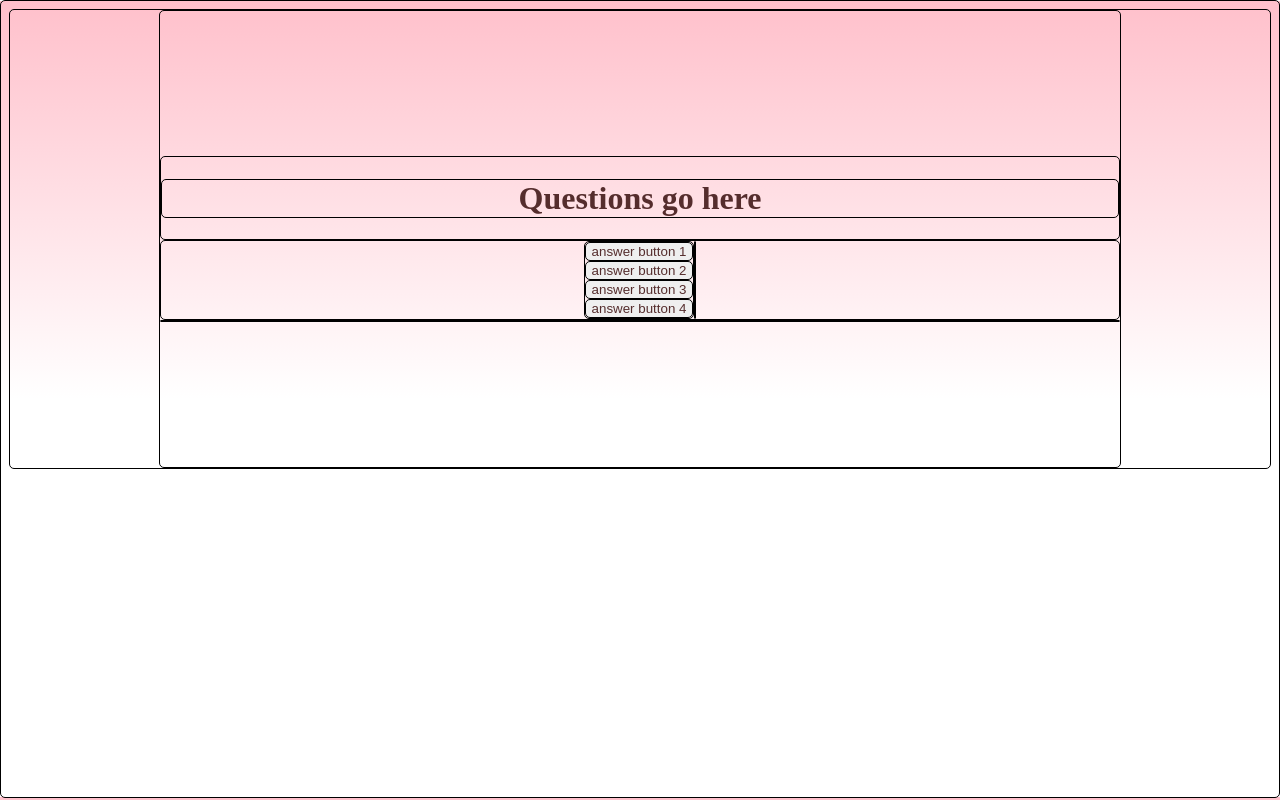
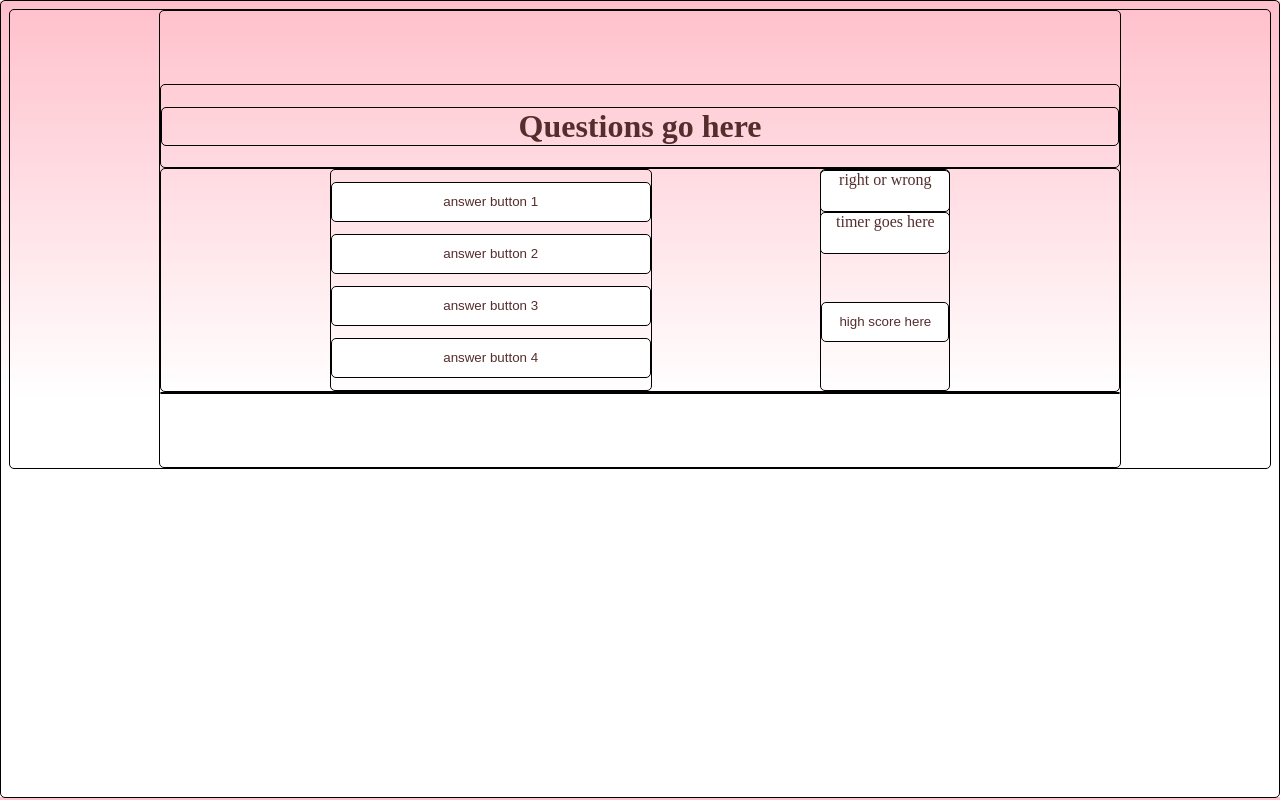
Before and after one commit to wtdunlap/wk4-weekly-challenge-quiz-show, a plain HTML site: page index.html in a window 1280 px wide. Drawn offline with Linux system fonts and the light colour scheme.

Commit message:
Working through building functions for each portion of the site

```diff
--- a/assets/css/style.css
+++ b/assets/css/style.css
@@ -9,6 +9,11 @@ html {
     background-image: linear-gradient(pink, white,white);
 }
 
+button {
+    background-color: white;
+    height: 5vh;
+}
+
 #main-container {
     display:flex;
     flex-direction: column;
--- a/assets/js/script.js
+++ b/assets/js/script.js
@@ -84,15 +84,13 @@ const answerButton1 = document.createElement("button");
 const answerButton2 = document.createElement("button");
 const answerButton3 = document.createElement("button");
 const answerButton4 = document.createElement("button");
+const resultElement = document.createElement("div");
+const timerElement = document.createElement("div");
 
+timerElement.setAttribute("id", "timer-element");
+resultElement.setAttribute("id", "result-element");
 
-// take created timer element and add ID
-const timer = document.createElement("div");
-timer.setAttribute("id", "timer-element")
-const timerElement = document.getElementById("timer-element");
-
-
-// function createQuestionPage() {
+function createQuestionPage() {
 // cleans up the question page
 clearChildren();
 
@@ -108,7 +106,24 @@ headContent.style.textAlign = "center";
 headContent.textContent = "Questions go here";
 
 leftElement.style.display = "flex";
+leftElement.style.flexDirection = "column";
+
 rightElement.style.display = "flex";
+rightElement.style.flexDirection = "column";
+rightElement.appendChild(resultElement);
+resultElement.textContent = "right or wrong";
+resultElement.style.textAlign = "center";
+resultElement.style.backgroundColor = "white";
+
+// timer elements
+rightElement.appendChild(timerElement)
+timerElement.textContent = "timer goes here";
+timerElement.style.textAlign = "center";
+timerElement.style.backgroundColor = "white";
+
+// high score button and other buttons
+rightElement.appendChild(highScoreButton);
+highScoreButton.textContent = "high score here";
 
 leftElement.appendChild(answerButton4);
 leftElement.appendChild(answerButton3);
@@ -122,15 +137,20 @@ for (var i = 0; i < leftElement.children.length; i++) {
   temp[i].textContent = "answer button " + (i + 1);
 }
 
-leftElement.style.display = "flex";
-leftElement.style.flexDirection = "column";
+bodyElement.style.justifyContent = "space-evenly";
+rightElement.style.alignItems = "center";
+rightElement.style.width = "10vw";
+leftElement.style.justifyContent = "space-evenly";
+leftElement.style.width = "25vw";
+highScoreButton.style.height = "5vh";
+highScoreButton.style.width = "10vw";
+highScoreButton.style.backgroundColor = "white";
+resultElement.style.height = "5vh";
+resultElement.style.width = "10vw";
+timerElement.style.height = "5vh";
+timerElement.style.width = "10vw";
 
-rightElement.style.display = "flex";
-rightElement.style.flexDirection = "column";
-rightElement.appendChild(timerElement);
-timerElement.textContent = "butts";
+}
 
-rightElement.style.backgroundColor = "white";
-
-
-// }
+createStartPage();
+createQuestionPage();
```
